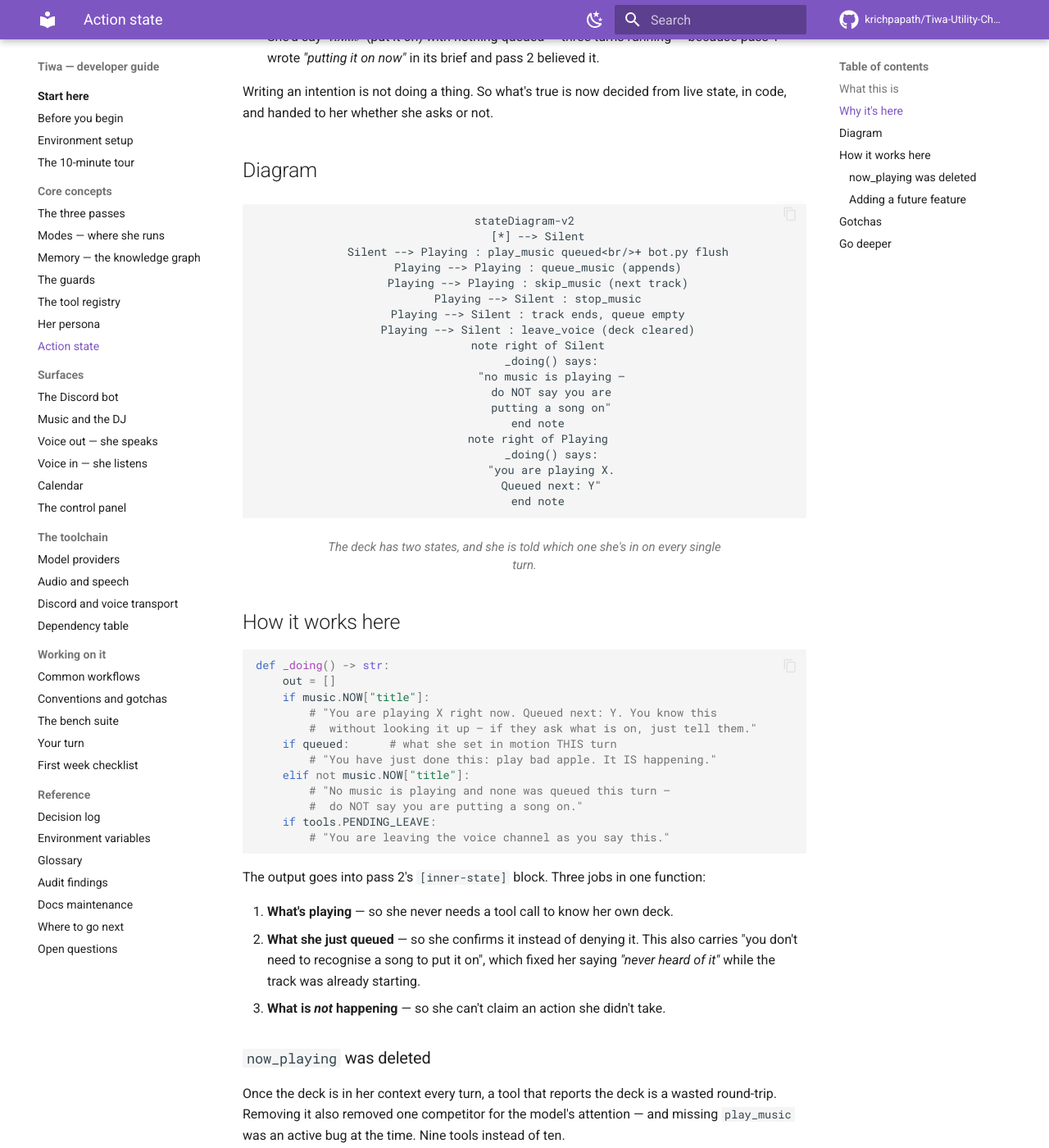
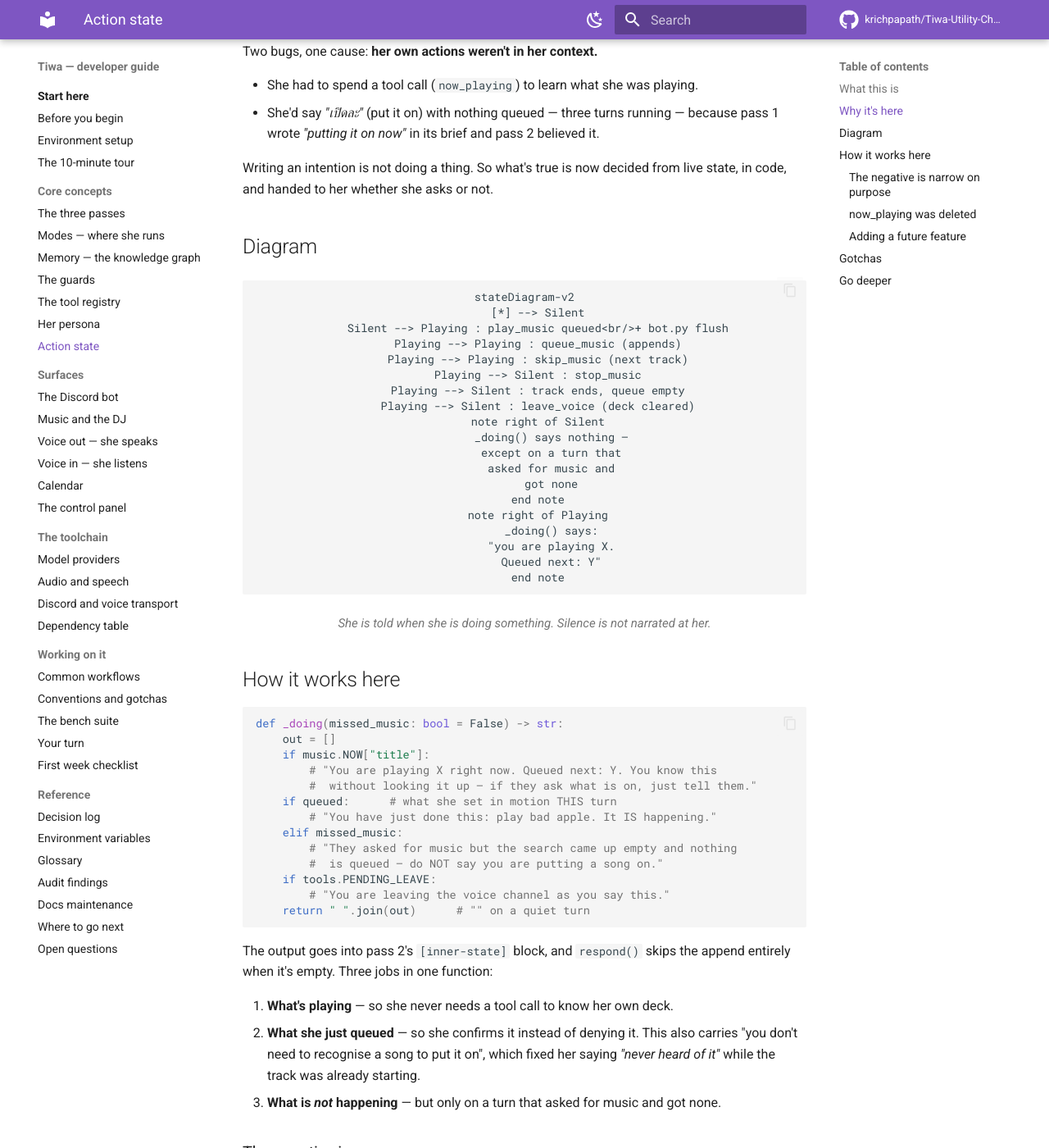
Before and after one commit to krichpapath/Tiwa-Utility-Chatbot, an MkDocs documentation site: the page built from docs/concepts/action-state.md, in a window 1280 px wide and 1400 px high, scrolled down 416 px. Shown: the whole window at 82% size. Built offline with MkDocs 1.6.1 and Material for MkDocs 9.7.7, drawn with Linux system fonts in a browser that asks for light colours; a script that is not in the unit is left out; comment, search, counter and statistics services are not loaded; some of the changed text lies outside the part shown.

Commit message:
_doing() says nothing when nothing is happening
It used to append "no music is playing and none was queued this turn" to the
inner-state block on every ordinary message. A rule about music riding along on
turns that have nothing to do with music, competing for attention with her
language, her pronouns and her mood -- paid for constantly, used almost never.

Quiet turn now returns "" and respond() skips the append.

The one negative kept fires only when _missed_music() said she was asked and
_force_music() came up empty too, which is the only case where telling her what
is NOT happening is worth the tokens. When the forced retry works, the "you
have just done this" line already covers it.

The guard is not weaker. The confabulation it defended against is now caught in
code before the prompt sees it -- the song really gets queued, so what she says
becomes true instead of being argued with.

````diff
--- a/docs/concepts/action-state.md
+++ b/docs/concepts/action-state.md
@@ -2,9 +2,12 @@
 
 ## What this is
 
-`pipeline._doing()` reads live state and tells her, every turn, what she is actually
-doing right now. Today that means music. It's the extension point for anything she gains
-later.
+`pipeline._doing()` reads live state and tells her what she is actually doing right now —
+when she's doing something. Today that means music. It's the extension point for anything
+she gains later.
+
+**Doing nothing says nothing.** On an ordinary turn it returns `""` and adds not one token
+to her context.
 
 ## Why it's here
 
@@ -29,10 +32,10 @@ stateDiagram-v2
     Playing --> Silent : track ends, queue empty
     Playing --> Silent : leave_voice (deck cleared)
     note right of Silent
-        _doing() says:
-        "no music is playing —
-        do NOT say you are
-        putting a song on"
+        _doing() says nothing —
+        except on a turn that
+        asked for music and
+        got none
     end note
     note right of Playing
         _doing() says:
@@ -41,33 +44,48 @@ stateDiagram-v2
     end note
 ```
 
-<figcaption>The deck has two states, and she is told which one she's in on every single
-turn.</figcaption>
+<figcaption>She is told when she is doing something. Silence is not narrated at her.</figcaption>
 
 ## How it works here
 
 ```python
-def _doing() -> str:
+def _doing(missed_music: bool = False) -> str:
     out = []
     if music.NOW["title"]:
         # "You are playing X right now. Queued next: Y. You know this
         #  without looking it up — if they ask what is on, just tell them."
     if queued:      # what she set in motion THIS turn
         # "You have just done this: play bad apple. It IS happening."
-    elif not music.NOW["title"]:
-        # "No music is playing and none was queued this turn —
-        #  do NOT say you are putting a song on."
+    elif missed_music:
+        # "They asked for music but the search came up empty and nothing
+        #  is queued — do NOT say you are putting a song on."
     if tools.PENDING_LEAVE:
         # "You are leaving the voice channel as you say this."
+    return " ".join(out)      # "" on a quiet turn
 ```
 
-The output goes into pass 2's `[inner-state]` block. Three jobs in one function:
+The output goes into pass 2's `[inner-state]` block, and `respond()` skips the append
+entirely when it's empty. Three jobs in one function:
 
 1. **What's playing** — so she never needs a tool call to know her own deck.
 2. **What she just queued** — so she confirms it instead of denying it. This also
    carries "you don't need to recognise a song to put it on", which fixed her saying
    *"never heard of it"* while the track was already starting.
-3. **What is *not* happening** — so she can't claim an action she didn't take.
+3. **What is *not* happening** — but only on a turn that asked for music and got none.
+
+### The negative is narrow on purpose
+
+It used to say "no music is playing" on *every* quiet turn. That's a rule about music
+riding along on messages that have nothing to do with music — paid for constantly, used
+almost never, and one more line competing for attention in a block that already holds her
+language, her pronouns and her mood.
+
+So it now fires only when `_missed_music()` said she was asked **and**
+[`_force_music()`](../surfaces/music.md) came up empty too. On a turn where the forced
+retry worked, job 2 covers it and the negative stays quiet.
+
+The guard didn't get weaker: the case it defended against is now caught in code before the
+prompt ever sees it. Prompts reduce, code decides.
 
 ### `now_playing` was deleted
 
@@ -90,9 +108,13 @@ holding: **read live state, never what the model believes it did.**
 ## Gotchas
 
 - **It's still a prompt.** `_doing()` puts *true* information in front of her, but
-  nothing forces her to respect it. She has been observed role-playing
-  `*puts on some upbeat music*` with nothing queued, roughly 1 turn in 6. A hard fix
-  needs a retry in code — see [where to go next](../reference/next.md).
+  nothing forces her to respect it. She was observed role-playing
+  `*puts on some upbeat music*` with nothing queued, roughly 1 turn in 6. The code-level
+  fix landed as [`_force_music()`](../surfaces/music.md) — on a missed ask the song is
+  now really queued, so what she says becomes true instead of being argued with.
+- **Nothing is asserted about silence.** A quiet turn returns `""`, which means a
+  subsystem you forget to add a line for is indistinguishable from one that's idle. Add
+  the `if` at the same time as the feature.
 - **Lazy import of `tiwa.music`** inside the function, so `chat.py` and the benches
   don't drag in PyAV and numpy.
 - **`music.NOW` is one global deck**, not per-guild. Two simultaneous voice calls would
````
Also changed, not shown: 2 other files.
